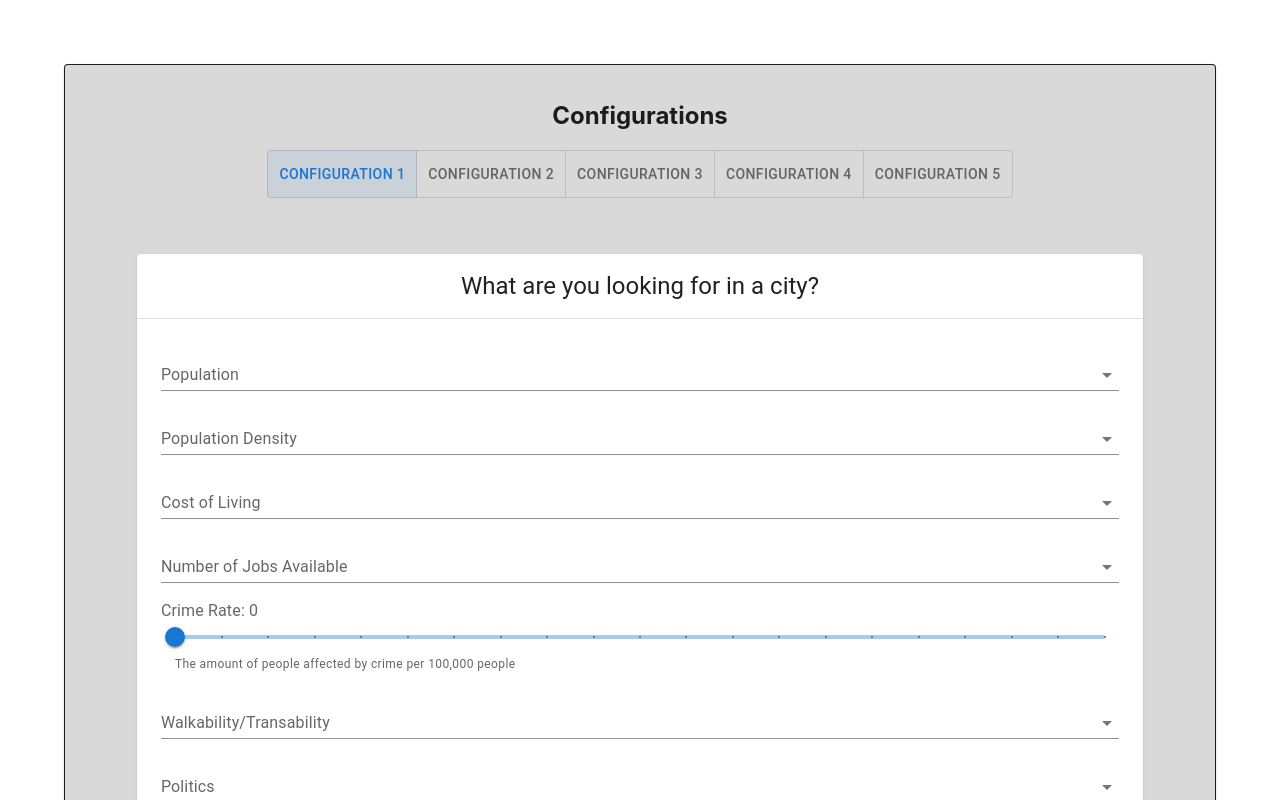
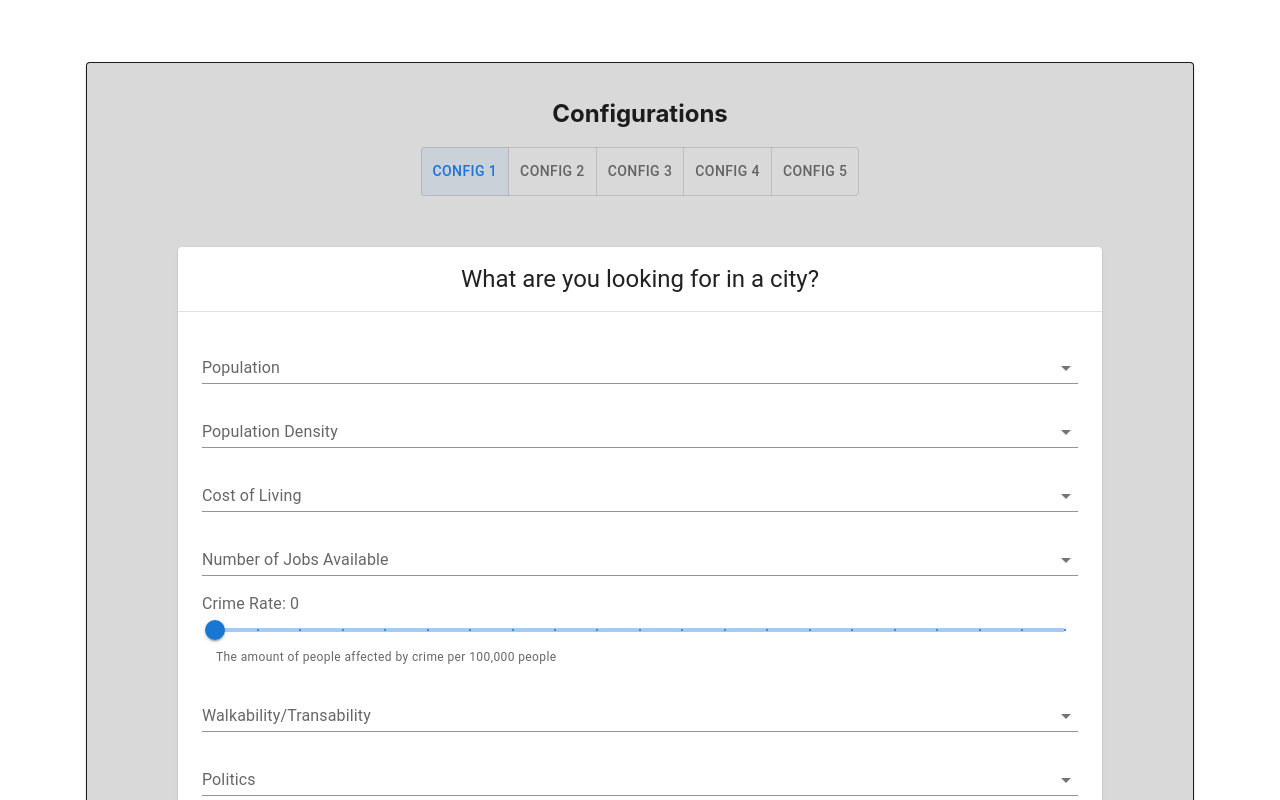
Before and after one commit to mjk257/uds, a React (Create React App) app: page / in a window 1280 px wide. Shown: the top 800 px of the page. Built offline with nearby package versions, Linux system fonts and the light colour scheme.

Commit message:
Added some containerization
For centering things

```diff
--- a/src/components/CityPreferencesForm.tsx
+++ b/src/components/CityPreferencesForm.tsx
@@ -1,23 +1,26 @@
 import React from "react";
 import {
-    Box,
     Card,
-    CardContent, FormControl, FormHelperText, FormLabel, Slider
+    CardContent,
+    Container
 } from "@mui/material";
 import ConfigurationList from "./ConfigurationList";
-import Grid from "@mui/material/Unstable_Grid2";
 import CityResponseCard from "./CityResponseCard";
 
 export const CityPreferencesForm = () => {
     return (
         <div>
+            <Container maxWidth='xl'>
                 <Card className='preferences-form'>
                     <CardContent>
                         <ConfigurationList />
                     </CardContent>
                 </Card>
+            </Container>
             {/* Note that in the future this will be rendered dynamically, but right now is just showing for reference */}
+            <Container maxWidth='xl'>
                 <CityResponseCard />
+            </Container>
         </div>
     )
 }
--- a/src/components/ConfigurationList.tsx
+++ b/src/components/ConfigurationList.tsx
@@ -1,5 +1,5 @@
 import React, { useState } from "react";
-import { ToggleButton, ToggleButtonGroup } from "@mui/material";
+import { Container, ToggleButton, ToggleButtonGroup } from "@mui/material";
 import ConfigurationForm from "./ConfigurationForm";
 import {
     defaultCityPreferencesConfigurationSet
@@ -12,11 +12,11 @@ const ConfigurationList = () => {
     const [currentConfigName, setCurrentConfigName] = useState('config1');
 
     const toggleButtonConfigurations = [
-        { title: "Configuration 1", value: "config1", onChange: () => setCurrentConfig(allConfigs.config1) },
-        { title: "Configuration 2", value: "config2", onChange: () => setCurrentConfig(allConfigs.config2) },
-        { title: "Configuration 3", value: "config3", onChange: () => setCurrentConfig(allConfigs.config3) },
-        { title: "Configuration 4", value: "config4", onChange: () => setCurrentConfig(allConfigs.config4) },
-        { title: "Configuration 5", value: "config5", onChange: () => setCurrentConfig(allConfigs.config5) }
+        { title: "Config 1", value: "config1", onChange: () => setCurrentConfig(allConfigs.config1) },
+        { title: "Config 2", value: "config2", onChange: () => setCurrentConfig(allConfigs.config2) },
+        { title: "Config 3", value: "config3", onChange: () => setCurrentConfig(allConfigs.config3) },
+        { title: "Config 4", value: "config4", onChange: () => setCurrentConfig(allConfigs.config4) },
+        { title: "Config 5", value: "config5", onChange: () => setCurrentConfig(allConfigs.config5) }
     ];
 
     const handleChange = (event : any) => {
@@ -30,7 +30,7 @@ const ConfigurationList = () => {
     return (
         <div>
             <h2>Configurations</h2>
-            <div className='config-container'>
+            <Container maxWidth='xl'>
                 <ToggleButtonGroup color="primary" value={ currentConfigName } exclusive
                                    aria-label={'config-settings'} onChange={ handleChange }>
                     { toggleButtonConfigurations.map((item, idx) => {
@@ -41,9 +41,9 @@ const ConfigurationList = () => {
                         )
                     })}
                 </ToggleButtonGroup>
-            </div>
-            <ConfigurationForm currentConfig={ currentConfig } setCurrentConfig={ setCurrentConfig } allConfigs={ allConfigs }
-                               currentConfigName={ currentConfigName } setAllConfigs={ setAllConfigs } />
+                <ConfigurationForm currentConfig={ currentConfig } setCurrentConfig={ setCurrentConfig } allConfigs={ allConfigs }
+                                   currentConfigName={ currentConfigName } setAllConfigs={ setAllConfigs } />
+            </Container>
         </div>
     );
 };
--- a/src/styles/index.scss
+++ b/src/styles/index.scss
@@ -5,12 +5,6 @@
   margin-right: 5%;
   margin-top: 5%;
   border: 1px solid;
-  .config-container {
-    display: flex;
-    flex-direction: row;
-    justify-content: center;
-    flex-wrap: wrap;
-  }
   .preferences-form-container {
     padding: 5% 5% 5% 5%;
     .preferences-form-card {
```
Lines whose indentation alone changed are shown as unchanged.
